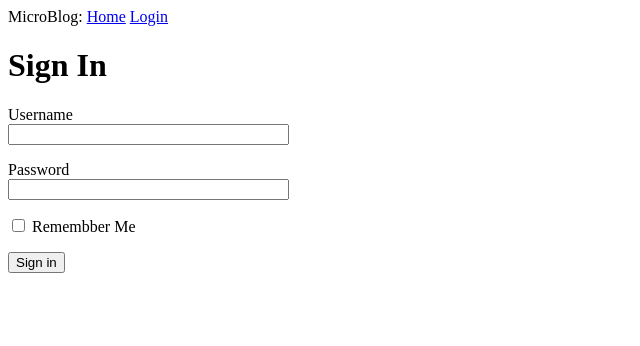
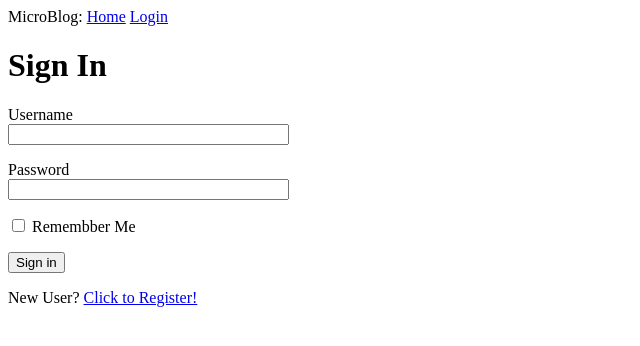
Before and after one commit to mchangpi/microblog, a Flask app: page /login in a window 1280 px wide. Shown: the top 346 px of the page, without its empty margins (0-640 px from the left). Run offline with Flask 2, Linux system fonts and the light colour scheme.

Commit message:
L38 User Registration

```diff
--- a/app/forms.py
+++ b/app/forms.py
@@ -1,9 +1,28 @@
 from flask_wtf import FlaskForm
 from wtforms import StringField, PasswordField, BooleanField, SubmitField
-from wtforms.validators import DataRequired
+from wtforms.validators import ValidationError, DataRequired, Email, EqualTo
+from app.models import User
 
 class LoginForm(FlaskForm):
     username = StringField('Username', validators=[DataRequired()])
-    password = StringField('Password', validators=[DataRequired()])
+    password = PasswordField('Password', validators=[DataRequired()])
     remember_me = BooleanField('Remembber Me')
     submit = SubmitField('Sign in')
+
+class RegistrationForm(FlaskForm):
+    username: str = StringField('Username', validators=[DataRequired()])
+    email: str = StringField('Email', validators=[DataRequired(), Email()])
+    password: str = PasswordField('Password', validators=[DataRequired()])
+    password2: str = PasswordField('Repeat Password',
+        validators=[DataRequired(), EqualTo('password')])
+    submit = SubmitField('Register')
+
+    def validate_username(self, username):
+        user: User = User.query.filter_by(username = username.data).first()
+        if user is not None:
+            raise ValidationError('Please use a different username')
+
+    def validate_email(self, email):
+        user: User = User.query.filter_by(email = email.data).first()
+        if user is not None:
+            raise ValidationError('Please use a different email address')
--- a/app/routes.py
+++ b/app/routes.py
@@ -1,8 +1,8 @@
-from app import app
 from flask import render_template, flash, redirect, url_for, request
 from werkzeug.urls import url_parse
 from flask_login import current_user, login_user, logout_user, login_required
-from app.forms import LoginForm
+from app import app, db
+from app.forms import LoginForm, RegistrationForm
 from app.models import User
 
 @app.route('/')
@@ -42,3 +42,17 @@ def login():
 def logout():
     logout_user()
     return redirect(url_for('index'))
+
+@app.route('/register', methods=['GET', 'POST'])
+def register():
+    if current_user.is_authenticated:
+        return redirect(url_for('index'))
+    form = RegistrationForm()
+    if form.validate_on_submit():
+        user: User = User(username = form.username.data, email = form.email.data)
+        user.set_password(form.password.data)
+        db.session.add(user)
+        db.session.commit()
+        flash('Congradulations, you are now a registered user!')
+        return redirect(url_for('login'))
+    return render_template('register.html', title = 'Register', form = form)
--- a/app/templates/login.html
+++ b/app/templates/login.html
@@ -17,4 +17,5 @@
   <p>{{ form.remember_me() }} {{ form.remember_me.label}}</p>
   <p>{{ form.submit()}}</p>
 </form>
+<p>New User? <a href="{{ url_for('register') }}">Click to Register!</a></p>
 {% endblock %}
```
